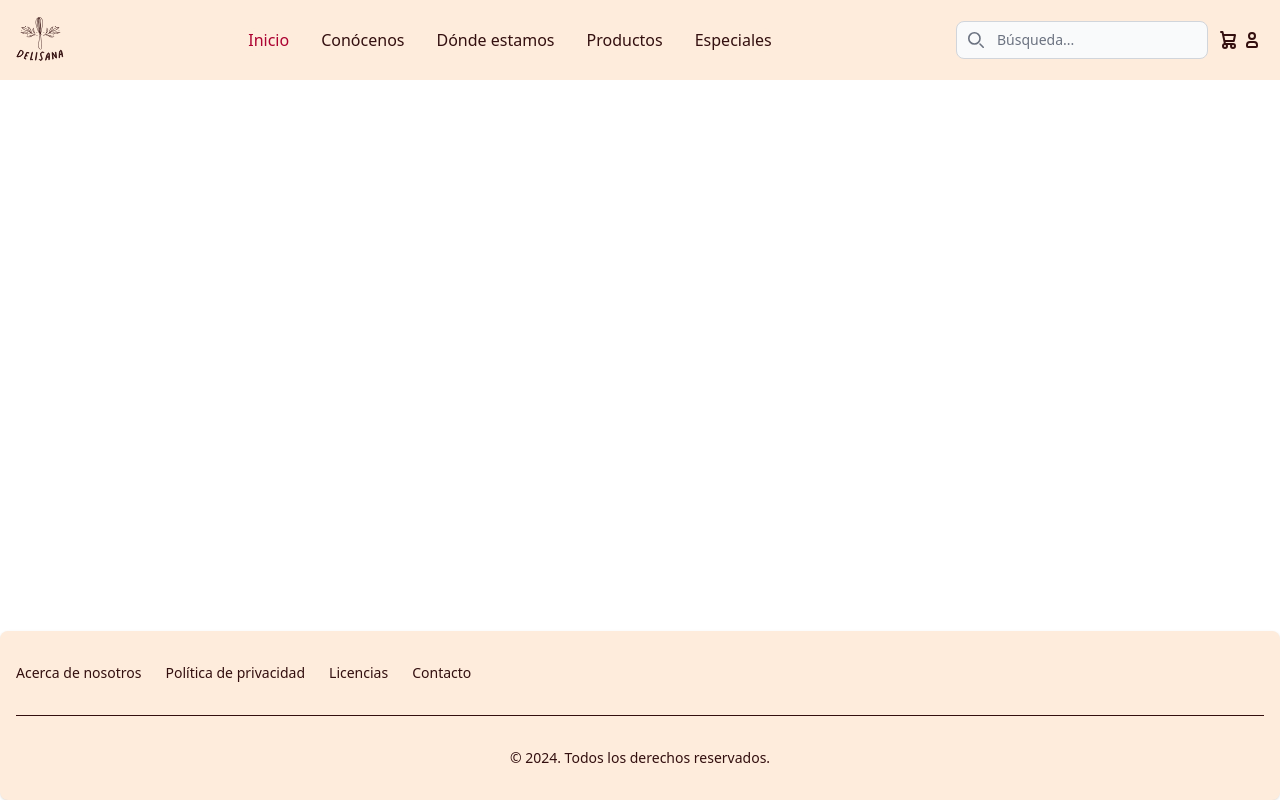
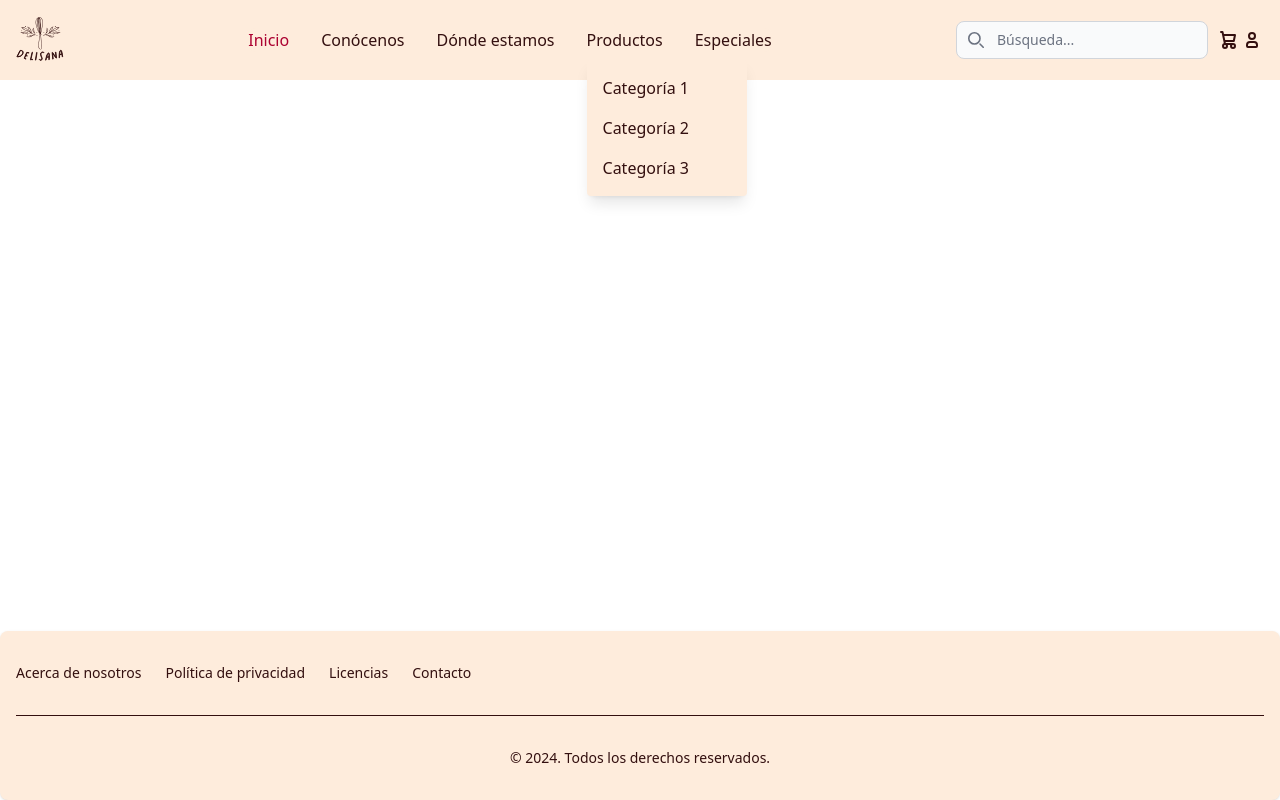
Before and after one commit to P10MarketplaceDelisana/Delisana_Front, a React (Vite) app: page / in a window 1280 px wide. Both pictures are taken after a click on the link "Productos". Built offline with nearby package versions, Linux system fonts and the light colour scheme.

Commit message:
add dropdown in navbar

```diff
--- a/src/components/molecules/Navbar.jsx
+++ b/src/components/molecules/Navbar.jsx
@@ -1,20 +1,29 @@
 import React from 'react'
-
+import  { useState } from 'react';
 
 const Navbar = () => {
+  const [isDropdownOpen, setIsDropdownOpen] = useState(false);
+
+  // Función para cambiar el estado de visibilidad del dropdown
+  const toggleDropdown = () => {
+    setIsDropdownOpen(!isDropdownOpen);
+  };
+
   return (
     <nav className="bg-orange-100 border-gray-200 dark:bg-gray-900 fixed top-0 left-0 w-full z-10">
       <div className="max-w-screen-xl flex flex-wrap items-center justify-between mx-auto p-4">
-  <a href="#" class="flex items-center space-x-3 rtl:space-x-reverse">
-      <img src="public\images\logo.svg" class="h-12  w-auto" alt="Delisana Logo" />
+        <a href="#" className="flex items-center space-x-3 rtl:space-x-reverse">
+          <img src="public\images\logo.svg" className="h-12 w-auto" alt="Delisana Logo" />
         </a>
         <div className="flex md:order-2">
-      <button type="button" data-collapse-toggle="navbar-search" aria-controls="navbar-search" aria-expanded="false" className="md:hidden text-gray-500 dark:text-gray-400 hover:bg-gray-100 dark:hover:bg-gray-700 focus:outline-none focus:ring-4 focus:ring-gray-200 dark:focus:ring-gray-700 rounded-lg text-sm p-2.5 me-1">
+          {/* Botón de búsqueda */}
+          <button type="button" className="md:hidden text-gray-500 dark:text-gray-400 hover:bg-gray-100 dark:hover:bg-gray-700 focus:outline-none focus:ring-4 focus:ring-gray-200 dark:focus:ring-gray-700 rounded-lg text-sm p-2.5 me-1">
             <svg className="w-5 h-5" aria-hidden="true" xmlns="http://www.w3.org/2000/svg" fill="none" viewBox="0 0 20 20">
               <path stroke="currentColor" strokeLinecap="round" strokeLinejoin="round" strokeWidth="2" d="m19 19-4-4m0-7A7 7 0 1 1 1 8a7 7 0 0 1 14 0Z"/>
             </svg>
             <span className="sr-only">Search</span>
           </button>
+          {/* Barra de búsqueda */}
           <div className="relative hidden md:flex items-center mr-2">
             <div className="absolute inset-y-0 start-0 flex items-center ps-3 pointer-events-none">
               <svg className="w-4 h-4 text-gray-500 dark:text-gray-400" aria-hidden="true" xmlns="http://www.w3.org/2000/svg" fill="none" viewBox="0 0 20 20">
@@ -24,6 +33,7 @@ const Navbar = () => {
             </div>
             <input type="text" id="search-navbar" className="block w-full p-2 ps-10 text-sm text-gray-900 border border-gray-300 rounded-lg bg-gray-50 focus:ring-granate focus:border-granate dark:bg-gray-700 dark:border-gray-600 dark:placeholder-gray-400 dark:text-white dark:focus:ring-blue-500 dark:focus:border-blue-500" placeholder="Búsqueda..."/>
           </div>
+          {/* Iconos */}
           <div className="flex items-center">
             <svg className="w-6 h-6 text-brown-letter dark:text-white" aria-hidden="true" xmlns="http://www.w3.org/2000/svg" fill="none" viewBox="0 0 24 24">
               <path stroke="currentColor" strokeLinecap="round" strokeLinejoin="round" strokeWidth="2" d="M5 4h1.5L9 16m0 0h8m-8 0a2 2 0 1 0 0 4 2 2 0 0 0 0-4Zm8 0a2 2 0 1 0 0 4 2 2 0 0 0 0-4Zm-8.5-3h9.3L19 7H7.3"/>
@@ -33,6 +43,7 @@ const Navbar = () => {
             </svg>
           </div>
         </div>
+        {/* Elementos de navegación */}
         <div className="items-center justify-between hidden w-full md:flex md:w-auto md:order-1" id="navbar-search">
           <div className="relative mt-3 md:hidden">
             <div className="absolute inset-y-0 start-0 flex items-center ps-3 pointer-events-none">
@@ -42,6 +53,7 @@ const Navbar = () => {
             </div>
             <input type="text" id="search-navbar" className="block w-full p-2 ps-10 text-sm text-gray-900 border border-gray-300 rounded-lg bg-gray-50 focus:ring-blue-500 focus:border-blue-500 dark:bg-gray-700 dark:border-gray-600 dark:placeholder-gray-400 dark:text-white dark:focus:ring-blue-500 dark:focus:border-blue-500" placeholder="Search..."/>
           </div>
+          {/* Dropdown para el elemento "Productos" */}
           <ul className="flex flex-col p-4 md:p-0 mt-4 font-medium border border-gray-100 rounded-lg bg-gray-50 md:space-x-8 rtl:space-x-reverse md:flex-row md:mt-0 md:border-0 md:bg-orange-100 dark:bg-gray-800 md:dark:bg-gray-900 dark:border-gray-700">
             <li>
               <a href="#" className="block py-2 px-3 text-brown-letter bg-blue-700 rounded md:bg-transparent md:text-granate md:p-0 md:dark:text-brown-letter" aria-current="page">Inicio</a>
@@ -53,7 +65,18 @@ const Navbar = () => {
               <a href="#" className="block py-2 px-3 text-brown-letter rounded hover:bg-gray-100 md:hover:bg-transparent md:hover:text-granate md:p-0 dark:text-white md:dark:hover:text-granate dark:hover:bg-gray-700 dark:hover:text-white md:dark:hover:bg-transparent dark:border-gray-700">Dónde estamos</a>
             </li>
             <li>
-          <a href="#" className="block py-2 px-3 text-brown-letter rounded hover:bg-gray-100 md:hover:bg-transparent md:hover:text-granate md:p-0 dark:text-white md:dark:hover:text-granate dark:hover:bg-gray-700 dark:hover:text-white md:dark:hover:bg-transparent dark:border-gray-700">Productos</a>
+              {/* Elemento "Productos" con dropdown */}
+              <a href="#" className="block py-2 px-3 text-brown-letter rounded hover:bg-gray-100 md:hover:bg-transparent md:hover:text-granate md:p-0 dark:text-white md:dark:hover:text-granate dark:hover:bg-gray-700 dark:hover:text-white md:dark:hover:bg-transparent dark:border-gray-700" onClick={toggleDropdown}>Productos</a>
+              {/* Dropdown */}
+              {isDropdownOpen && (
+                <div className="absolute mt-2 w-40 bg-orange-100 rounded shadow-lg">
+                  <ul className="py-2">
+                    <li><a href="#" className="block px-4 py-2 text-brown-letter hover:text-granate">Categoría 1</a></li>
+                    <li><a href="#" className="block px-4 py-2 text-brown-letter hover:text-granate">Categoría 2</a></li>
+                    <li><a href="#" className="block px-4 py-2 text-brown-letter hover:text-granate">Categoría 3</a></li>
+                  </ul>
+                </div>
+              )}
             </li>
             <li>
               <a href="#" className="block py-2 px-3 text-brown-letter rounded hover:bg-gray-100 md:hover:bg-transparent md:hover:text-granate md:p-0 dark:text-white md:dark:hover:text-granate dark:hover:bg-gray-700 dark:hover:text-white md:dark:hover:bg-transparent dark:border-gray-700">Especiales</a>
@@ -62,8 +85,7 @@ const Navbar = () => {
         </div>
       </div>
     </nav>
+  );
+};
 
-      );
-}
-
-export default Navbar
+export default Navbar;
```
Lines whose indentation alone changed are shown as unchanged.
